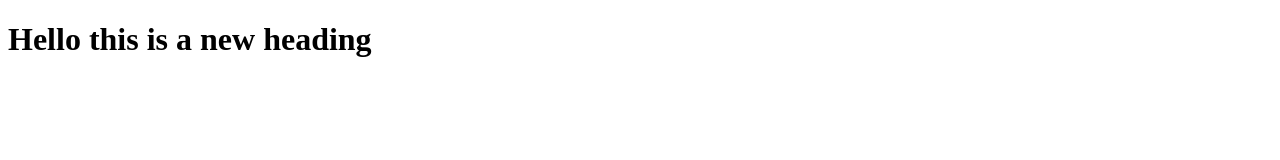
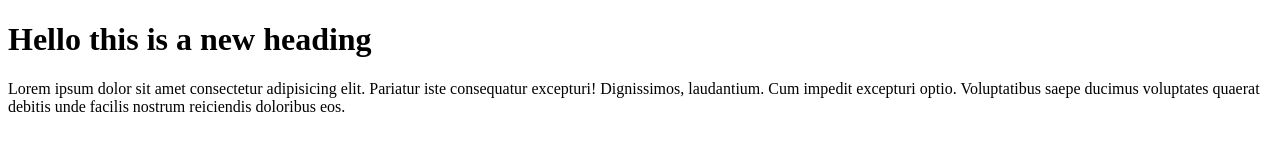
Before and after one commit to Abeikuotchere/gitgithub, a plain HTML site: page index.html in a window 1280 px wide. Drawn offline with Linux system fonts and the light colour scheme.

Commit message:
added paragraph

```diff
--- a/index.html
+++ b/index.html
@@ -8,5 +8,6 @@
 </head>
 <body>
     <h1>Hello this is a new heading </h1>
+    <p>Lorem ipsum dolor sit amet consectetur adipisicing elit. Pariatur iste consequatur excepturi! Dignissimos, laudantium. Cum impedit excepturi optio. Voluptatibus saepe ducimus voluptates quaerat debitis unde facilis nostrum reiciendis doloribus eos.</p>
 </body>
 </html>
```
